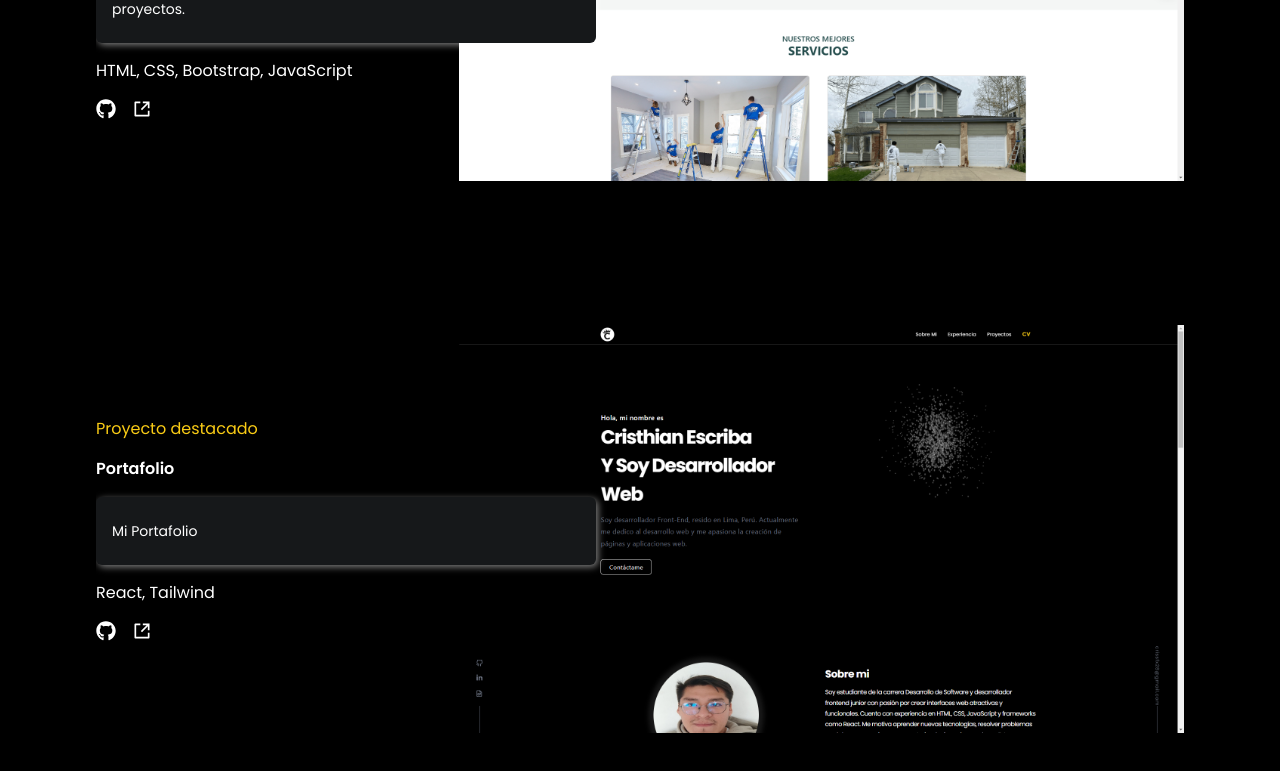
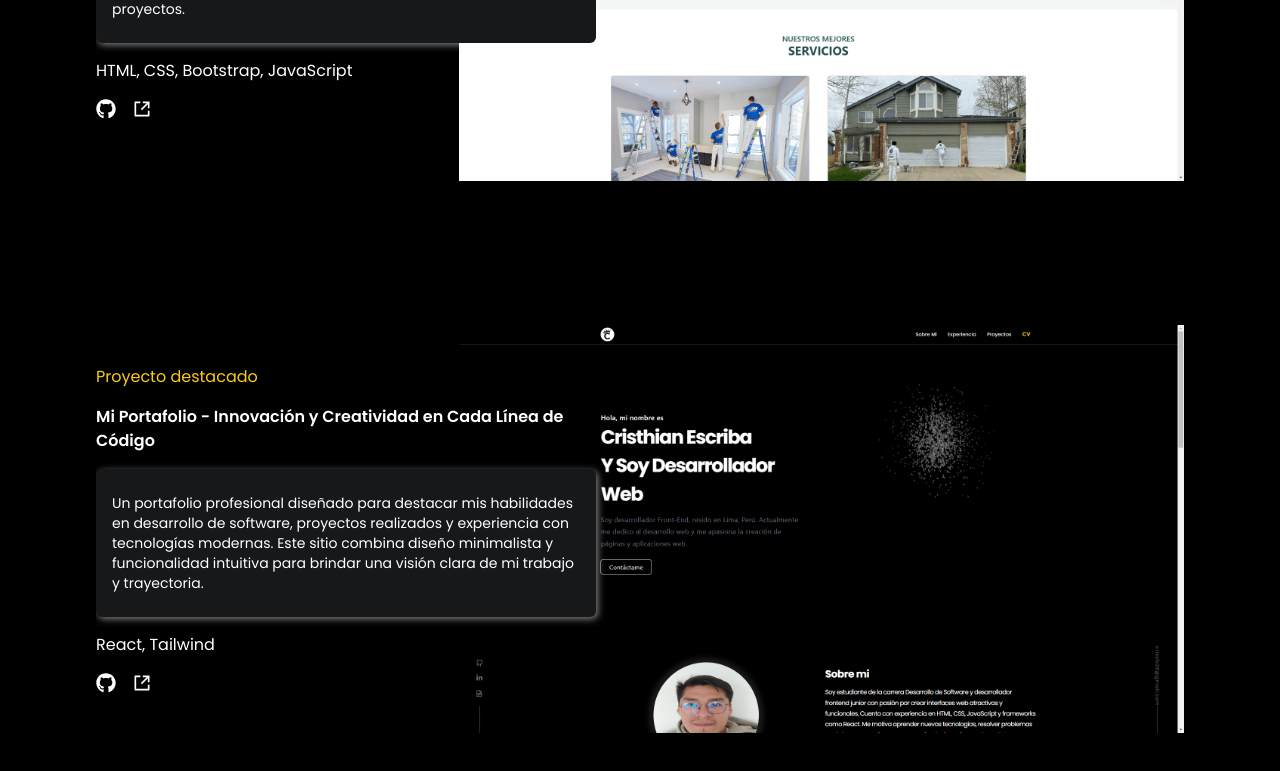
Before and after one commit to Cristhian988/My-Portfolio, a React (Vite) app: page / in a window 1280 px wide. Shown: the part 3495-4266 px from the top of the page. Built offline with nearby package versions, Linux system fonts and the light colour scheme.

Commit message:
My Portfolio

```diff
--- a/src/assets/data_project.js
+++ b/src/assets/data_project.js
@@ -33,8 +33,8 @@ export const dataProject = [
     },
     {
         id: 4,
-        name: "Portafolio",
-        description: "Mi Portafolio",
+        name: "Mi Portafolio - Innovación y Creatividad en Cada Línea de Código",
+        description: "Un portafolio profesional diseñado para destacar mis habilidades en desarrollo de software, proyectos realizados y experiencia con tecnologías modernas. Este sitio combina diseño minimalista y funcionalidad intuitiva para brindar una visión clara de mi trabajo y trayectoria.",
         image: project_4,
         github: "https://github.com/Cristhian988/My-Portfolio",
         url: "https://my-portfolio-swart-three-63.vercel.app/",
```
